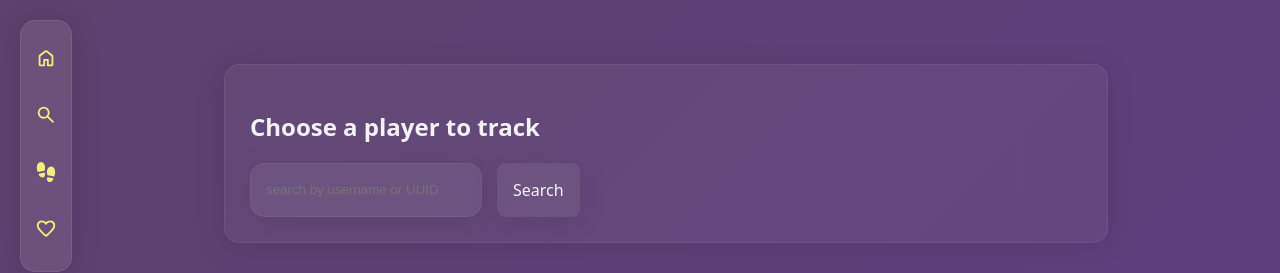
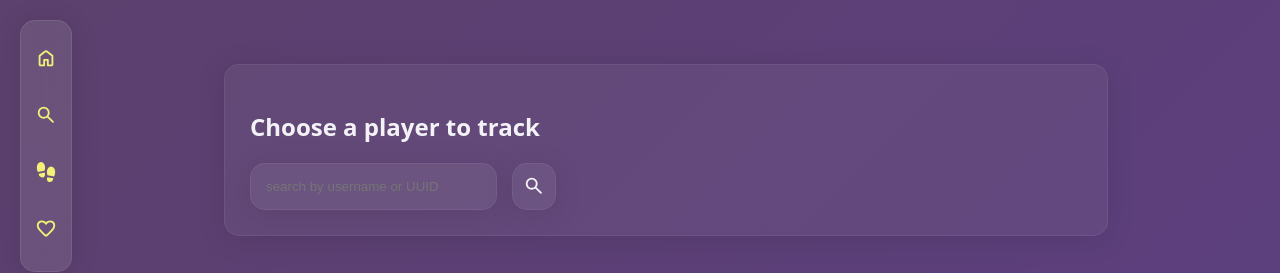
Before and after one commit to GoSkyH1gh/fakemc, a React (Vite) app in the folder frontend/: page /track/player in a window 1280 px wide. Shown: the top 273 px of the page. Built offline with nearby package versions, Linux system fonts and the light colour scheme; no server answers; a web font is replaced by a local one.

Commit message:
improved search row & fixed misc styling issues

```diff
--- a/frontend/src/pages/playerComponents/searchRow.tsx
+++ b/frontend/src/pages/playerComponents/searchRow.tsx
@@ -1,6 +1,7 @@
 import React, { useState } from "react";
 import { motion } from "motion/react";
 import { useNavigate } from "react-router-dom";
+import { Icon } from "@iconify/react";
 
 type SearchbarProps = {
   handleInputChange: (input: any) => void;
@@ -8,7 +9,11 @@ type SearchbarProps = {
   handleKeyPress: (keyPress: any) => void;
 };
 
-function Searchbar({ handleInputChange, inputValue, handleKeyPress }: SearchbarProps) {
+function Searchbar({
+  handleInputChange,
+  inputValue,
+  handleKeyPress,
+}: SearchbarProps) {
   return (
     <>
       <label className="visually-hidden" htmlFor="search">
@@ -33,7 +38,7 @@ function Searchbar({ handleInputChange, inputValue, handleKeyPress }: SearchbarP
 type SearchButtonProps = {
   onClick: () => void;
   disabled?: boolean;
-}
+};
 
 function SearchButtonProps({ onClick, disabled }: SearchButtonProps) {
   return (
@@ -45,7 +50,7 @@ function SearchButtonProps({ onClick, disabled }: SearchButtonProps) {
       animate={{ opacity: 1, y: 0 }}
       transition={{ duration: 0.5, ease: "easeInOut", delay: 0.2 }}
     >
-      Search
+      <Icon icon="material-symbols:search-rounded"/>
     </motion.button>
   );
 }
--- a/frontend/src/pages/playerComponents/trackSearch.tsx
+++ b/frontend/src/pages/playerComponents/trackSearch.tsx
@@ -68,8 +68,8 @@ function TrackSearch({ handleStartTrack, mojangData, setMojangData }: TrackSearc
               />
               <motion.button
                 whileHover={{
-                  borderColor: "#7d5df1ff",
-                  backgroundColor: "#7355E355",
+                  borderColor: "#f8d563ff",
+                  backgroundColor: "#f4f07777",
                 }}
                 className="motion-button"
                 onClick={handleStartTrack}
--- a/frontend/src/pages/playerPage.css
+++ b/frontend/src/pages/playerPage.css
@@ -83,11 +83,11 @@ body {
 
 .searchbar {
   width: 200px;
-  padding: 15px;
+  padding: 15px 30px 15px 15px;
+  margin: 0;
   border-radius: 15px;
   border: 1px solid var(--color-surfact-layer-2);
   background-color: var(--color-surfact-layer-2);
-  backdrop-filter: blur(10px);
   box-shadow: 0 4px 30px rgba(0, 0, 0, 0.1);
   color: var(--text-primary);
 }
@@ -107,9 +107,19 @@ button:hover {
   background: rgba(255, 255, 255, 0.18);
   backdrop-filter: blur(2px);
 }
+
 .search-button {
-  padding: 15px;
+  padding: 10px;
   transition: none;
+  border-radius: 15px;
+  border: 1px solid var(--color-surfact-layer-2);
+  display: flex;
+  justify-content: center;
+  align-items: center;
+}
+.search-button > svg {
+  height: 22px;
+  width: 22px;
 }
 
 .search-row {
@@ -755,7 +765,7 @@ button {
   display: flex;
   gap: 5px;
   justify-content: end;
-  position:absolute;
+  position: absolute;
   bottom: 10px;
   right: 10px;
 }
@@ -766,7 +776,7 @@ button {
   align-items: center;
 }
 
-.text-icon > button > svg{
+.text-icon > button > svg {
   cursor: pointer;
   height: 22px;
   width: 22px;
@@ -783,7 +793,6 @@ button {
   width: 80%;
   cursor: pointer;
 }
-
 
 .favorite-content {
   display: flex;
```
Also changed, not shown: 1 other file (tests, documents, lock files or other folders).
